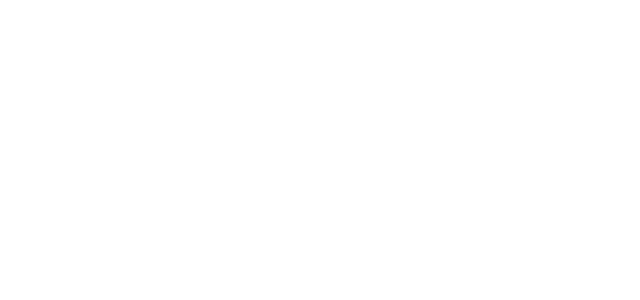
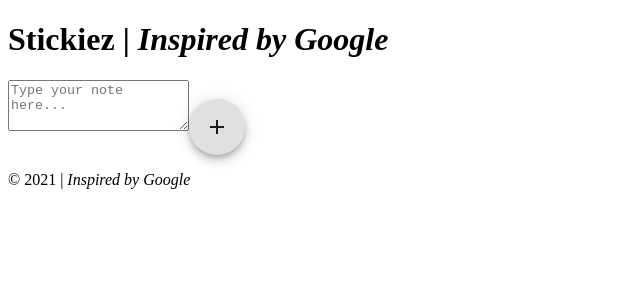
Before and after one commit to danrsidd/google-keep-react-clone, a React (Create React App) app: page / in a window 1280 px wide. Shown: the top 300 px of the page, without its empty margins (0-640 px from the left). Built offline with nearby package versions, Linux system fonts and the light colour scheme.

Commit message:
Complete App Component Logic

```diff
--- a/package.json
+++ b/package.json
@@ -4,6 +4,7 @@
   "private": true,
   "dependencies": {
     "@material-ui/core": "^4.11.4",
+    "@material-ui/icons": "^4.11.2",
     "@testing-library/jest-dom": "^5.12.0",
     "@testing-library/react": "^11.2.7",
     "@testing-library/user-event": "^12.8.3",
--- a/src/components/App.jsx
+++ b/src/components/App.jsx
@@ -1,7 +1,43 @@
 import React, { useState } from "react";
+import Header from "./Header";
+import Footer from "./Footer";
+import Note from "./Note";
+import Form from "./Form";
 
 const App = () => {
-	return <div></div>;
+	const [notesCollection, setNotesCollection] = useState([]);
+
+	const addNote = (noteObj) => {
+		setNotesCollection((prevNotesCollection) => {
+			return [...prevNotesCollection, noteObj];
+		});
+	};
+
+	const deleteNote = (id) => {
+		setNotesCollection((prevNotesCollection) => {
+			return prevNotesCollection.filter((prevNoteObj) => {
+				return prevNoteObj.id != id;
+			});
+		});
+	};
+
+	return (
+		<div>
+			<Header />
+			<Form onAdd={addNote} />
+			{notesCollection.map((noteObj) => {
+				return (
+					<Note
+						key={noteObj.id}
+						id={noteObj.id}
+						content={noteObj.content}
+						onDelete={deleteNote}
+					/>
+				);
+			})}
+			<Footer />
+		</div>
+	);
 };
 
 export default App;
--- a/src/components/Form.jsx
+++ b/src/components/Form.jsx
@@ -1,5 +1,5 @@
 import React, { useState } from "react";
-import { v4 as uuidv4 } from uuid
+import { v4 as uuidv4 } from "uuid";
 import AddIcon from "@material-ui/icons/Add";
 import Fab from "@material-ui/core/Fab";
 
@@ -10,16 +10,16 @@
 	});
 
 	const noteInputChange = (e) => {
-		const {value} = e.target;
+		const { value } = e.target;
 		setNote((prevNote) => {
 			return {
 				...prevNote,
 				// random id generator
 				id: uuidv4(),
-				content: value
+				content: value,
 			};
 		});
-	}
+	};
 
 	const addNote = (e) => {
 		// prevent form auto-refresh
@@ -27,14 +27,14 @@
 		props.onAdd(note);
 		// Clear input after submission
 		setNote({
-			id:"",
-			content:""
-		})
-	}
+			id: "",
+			content: "",
+		});
+	};
 
-	return <div>
+	return (
+		<div>
 			<form className="create-note">
-
 				<textarea
 					name="content"
 					onChange={noteInputChange}
@@ -43,12 +43,12 @@
 					rows="3"
 				/>
 
-		<Fab onClick={submitNote}>
+				<Fab onClick={addNote}>
 					<AddIcon />
 				</Fab>
-
 			</form>
-	</div>;
+		</div>
+	);
 };
 
 export default Form;
```
Also changed, not shown: 1 other file (tests, documents, lock files or other folders). Lines whose indentation alone changed are shown as unchanged.
